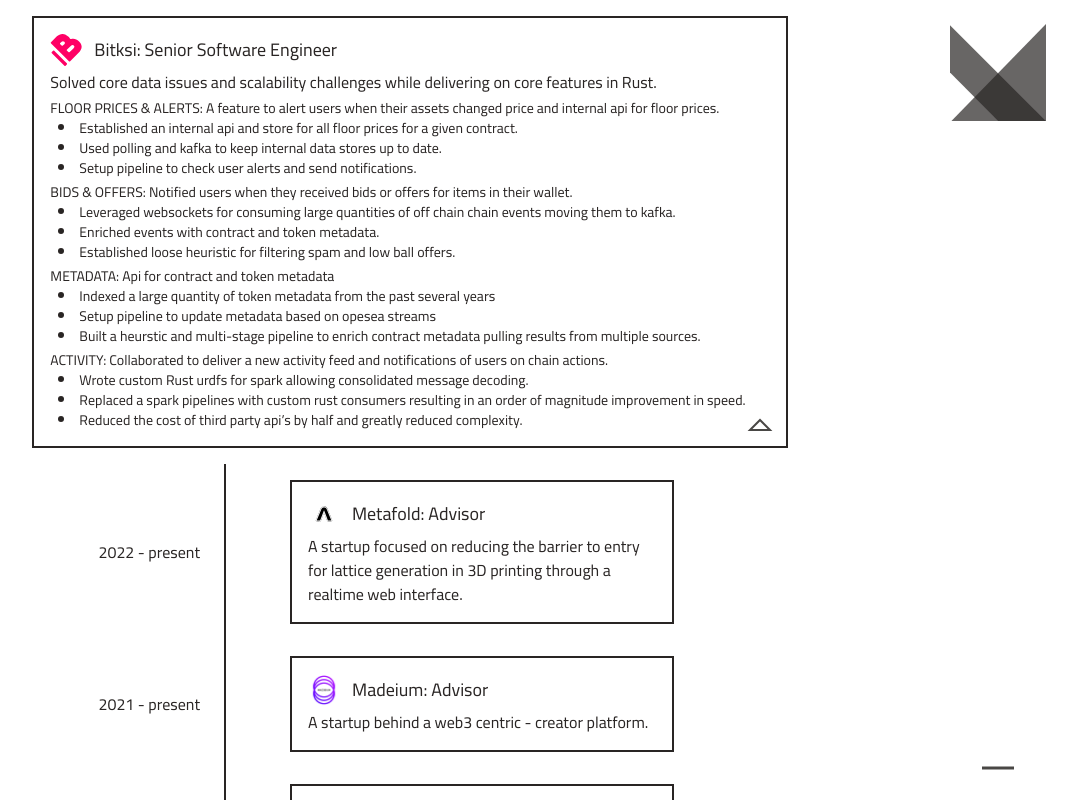
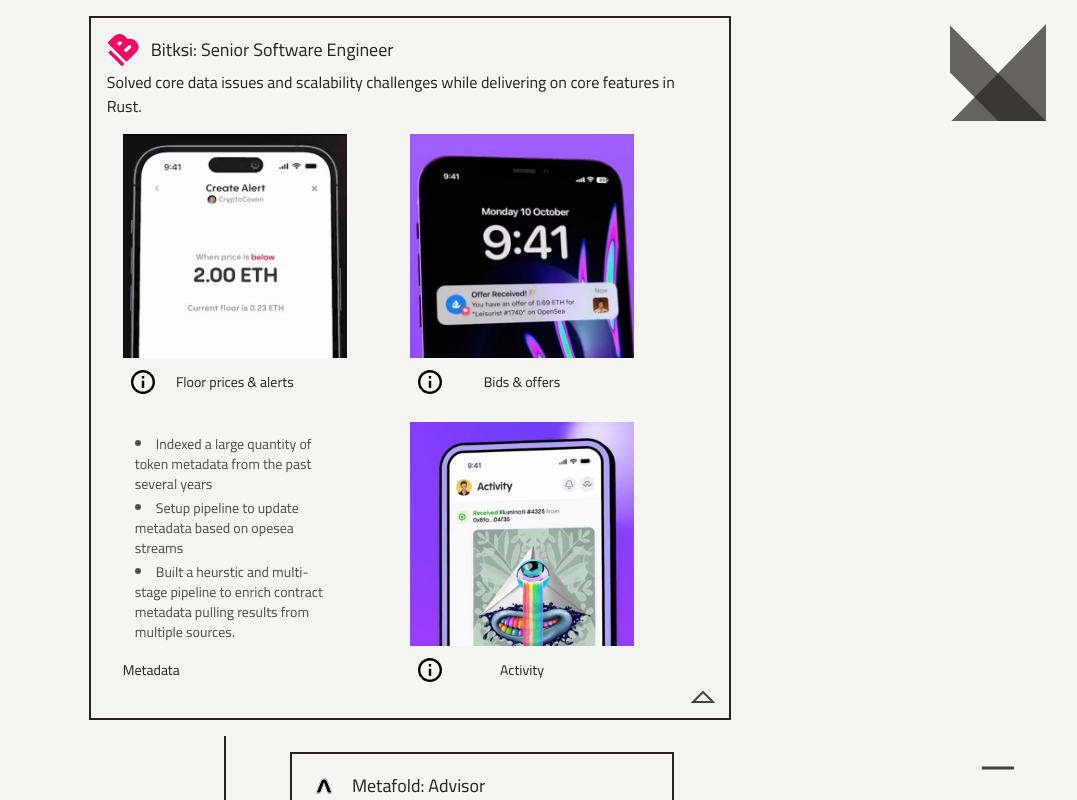
Before and after one commit to jdilla52/portfolio, a Next.js app: page /experience in a window 1280 px wide. Both pictures are taken after a click on the element 672 px from the left and 104 px from the top of the page. Shown: the whole page, without its empty margins (190-1267 px from the left). Built offline with nearby package versions, Linux system fonts and the light colour scheme; a web font is replaced by a local one.

Commit message:
added experience section cards

```diff
--- a/src/components/experience_card.tsx
+++ b/src/components/experience_card.tsx
@@ -2,6 +2,7 @@
 import React, {useEffect, useState} from "react";
 import type {Project, Role} from "../pages/experience";
 import {goTo} from "../utils/propogation";
+import SectionCard from "./section_card";
 
 
 type ExperienceCardProps = {
@@ -20,26 +21,29 @@
     // todo add animation for expand
     return (
         <div className="flex flex-row font-cairo" ref={ref}>
-            {expanded ? <>
-                    <div className="flex flex-row grow justify-between border-2 border-stone-800 w-full p-4 ml-16 my-4"
+            {/*{expanded ? <>*/}
+            {!expanded &&<div className="flex flex-row w-36 border-r-2 border-stone-800 items-center justify-end">
+                <div className="pr-6">
+                    {props.date.length === 1 && <p className="">{props.date[0]}</p>}
+                    {props.date.length === 2 && <p className="">{props.date[0]} - {props.date[1]}</p>}
+                </div>
+            </div>}
+                    <div className={`flex flex-row grow justify-between border-2 border-stone-800 ${expanded ? "w-full" : "w-96"} p-4 ml-16 my-4`}
                          onClick={() => props.projects ? setExpanded() : () => null}>
-                        <div className="flex flex-col items-left justify-center">
-                            <div className="flex flex-row items-center gap-3 pb-1">
+
+                        <div className="shrink flex flex-col items-left justify-center">
+                            <button className="flex flex-row items-center gap-3 pb-1 hover:underline"
+                                    onClick={(e) => goTo(e, props.link)}>
                                 {props.image ? <img className="h-8 w-8" src={props.image}/> : null}
                                 <p className="text-lg">{props.company}: {props.role}</p>
+                            </button>
+                            <div className="shrink">
+                                <p className="max-w-prose">{props.headline}</p>
                             </div>
-                            <p className="">{props.headline}</p>
-                            {props.projects ? <div className="flex flex-col text-sm gap-1 pt-1">
+                            {expanded && props.projects ? <div className="grid grid-cols-2 text-sm gap-6 p-4">
                                 {props.projects.map((project: Project) => {
                                     return (
-                                        <div key={project.name} className="flex flex-col">
-                                            <p className="">{project.name.toUpperCase()}: {project.description}</p>
-                                            {project.details ? <ol className="list-disc list-inside pl-2">
-                                                {project.details.map((detail: string) => {
-                                                    return (<li key={detail}>{detail}</li>)
-                                                })}
-                                            </ol> : null}
-                                        </div>
+                                        <SectionCard key={project.name} props={project}/>
                                     )
                                 })}
                             </div> : null}
@@ -49,30 +53,30 @@
                                 <Arrow t={expanded ? 1.0 : 0.0}/>
                             </div> : null}
                     </div>
-                </> :
-                <>
-                    <div className="flex flex-row w-36 border-r-2 border-stone-800 items-center justify-end">
-                        <div className="pr-6">
-                            {props.date.length === 1 && <p className="">{props.date[0]}</p>}
-                            {props.date.length === 2 && <p className="">{props.date[0]} - {props.date[1]}</p>}
-                        </div>
-                    </div>
-                    <div className="flex flex-row grow justify-between border-2 border-stone-800 w-96 p-4 ml-16 my-4"
-                         onClick={() => props.projects ? setExpanded() : null}>
-                        <div className="flex flex-col items-left justify-center">
-                            <button className="flex flex-row items-center gap-3 pb-1"
-                                    onClick={(e) => goTo(e, props.link)}>
-                                {props.image ? <img className="h-8 w-8" src={props.image}/> : null}
-                                <p className="text-lg">{props.company}: {props.role}</p>
-                            </button>
-                            <p className="">{props.headline}</p>
-                        </div>
-                        {props.projects ?
-                            <div className="self-end justify-self-end flex-none h-2.5 pl-1">
-                                <Arrow t={expanded ? 1.0 : 0.0}/>
-                            </div> : null}
-                    </div>
-                </>}
+                {/*</> :*/}
+                {/*<>*/}
+                {/*    <div className="flex flex-row w-36 border-r-2 border-stone-800 items-center justify-end">*/}
+                {/*        <div className="pr-6">*/}
+                {/*            {props.date.length === 1 && <p className="">{props.date[0]}</p>}*/}
+                {/*            {props.date.length === 2 && <p className="">{props.date[0]} - {props.date[1]}</p>}*/}
+                {/*        </div>*/}
+                {/*    </div>*/}
+                {/*    <div className="flex flex-row grow justify-between border-2 border-stone-800 w-96 p-4 ml-16 my-4"*/}
+                {/*         onClick={() => props.projects ? setExpanded() : null}>*/}
+                {/*        <div className="flex flex-col items-left justify-center">*/}
+                {/*            <button className="flex flex-row items-center gap-3 pb-1 hover:underline"*/}
+                {/*                    onClick={(e) => goTo(e, props.link)}>*/}
+                {/*                {props.image ? <img className="h-8 w-8" src={props.image}/> : null}*/}
+                {/*                <p className="text-lg">{props.company}: {props.role}</p>*/}
+                {/*            </button>*/}
+                {/*            <p className="">{props.headline}</p>*/}
+                {/*        </div>*/}
+                {/*        {props.projects ?*/}
+                {/*            <div className="self-end justify-self-end flex-none h-2.5 pl-1">*/}
+                {/*                <Arrow t={expanded ? 1.0 : 0.0}/>*/}
+                {/*            </div> : null}*/}
+                {/*    </div>*/}
+                {/*</>}*/}
         </div>
     )
 }
--- /dev/null
+++ b/src/components/section_card.tsx
@@ -0,0 +1,37 @@
+import {Project} from "../pages/experience";
+import {useState} from "react";
+import {goTo, onClick} from "../utils/propogation";
+import Info from "../assets/info";
+
+
+type SectionCardProps = {
+    props: Project
+}
+const SectionCard = ({props}: SectionCardProps) => {
+    const [expanded, setExpanded] = useState(false);
+
+    return (
+        <div className="flex flex-col w-56">
+            <div className="relative h-56">
+                {(expanded || !props.image) && props.details && <div className="absolute top-0 left-0 w-full h-full bg-stone-100 opacity-80">
+                    <ol className="h-min list-disc list-inside p-3 justify-self-center self-center flex flex-col gap-1">
+                        {props.details.map((detail: string) => {
+                            return (<li key={detail}>{detail}</li>)
+                        })}
+                    </ol>
+                </div>}
+                {props.image && <img className="h-full w-full object-cover" src={props.image}/>}
+            </div>
+            <div className="justify-self-end pt-2 w-full h-10 flex flex-row items-center justify-between">
+                {props.image && <button className="h-6 w-6 flex-none ml-2" onClick={(e) => onClick(e, ()=>setExpanded(!expanded))}>
+                    <Info/>
+                </button>}
+                <button className="" onClick={(e) => goTo(e, props.link)}>{props.name}</button>
+                <div className="w-6 h-6 mr-2 flex-none">
+                </div>
+            </div>
+        </div>
+    )
+}
+
+export default SectionCard;
--- a/src/pages/experience.tsx
+++ b/src/pages/experience.tsx
@@ -10,6 +10,7 @@
     description: string,
     link: string | null,
     details: Array<string> | null,
+    image: string | null
 }
 
 export type Role = {
@@ -45,7 +46,7 @@
         setExpanded({...init_state, [name]: !expanded[name]})
     }
     return (
-        <div className="relative fixed w-screen h-screen flex flex-row">
+        <div className="relative fixed w-screen h-screen flex flex-row bg-stone-100">
             <div className="overflow-auto w-screen" ref={outerRef}>
                 <div className="grow w-[calc(100%-theme(space.36))] flex flex-col items-center p-4
             text-stone-800 overflow-auto scrollbar">
```
Also changed, not shown: public/adidas_jr2.png (renamed from public/addidas_jr2.png), 1 other file (tests, documents, lock files or other folders).
